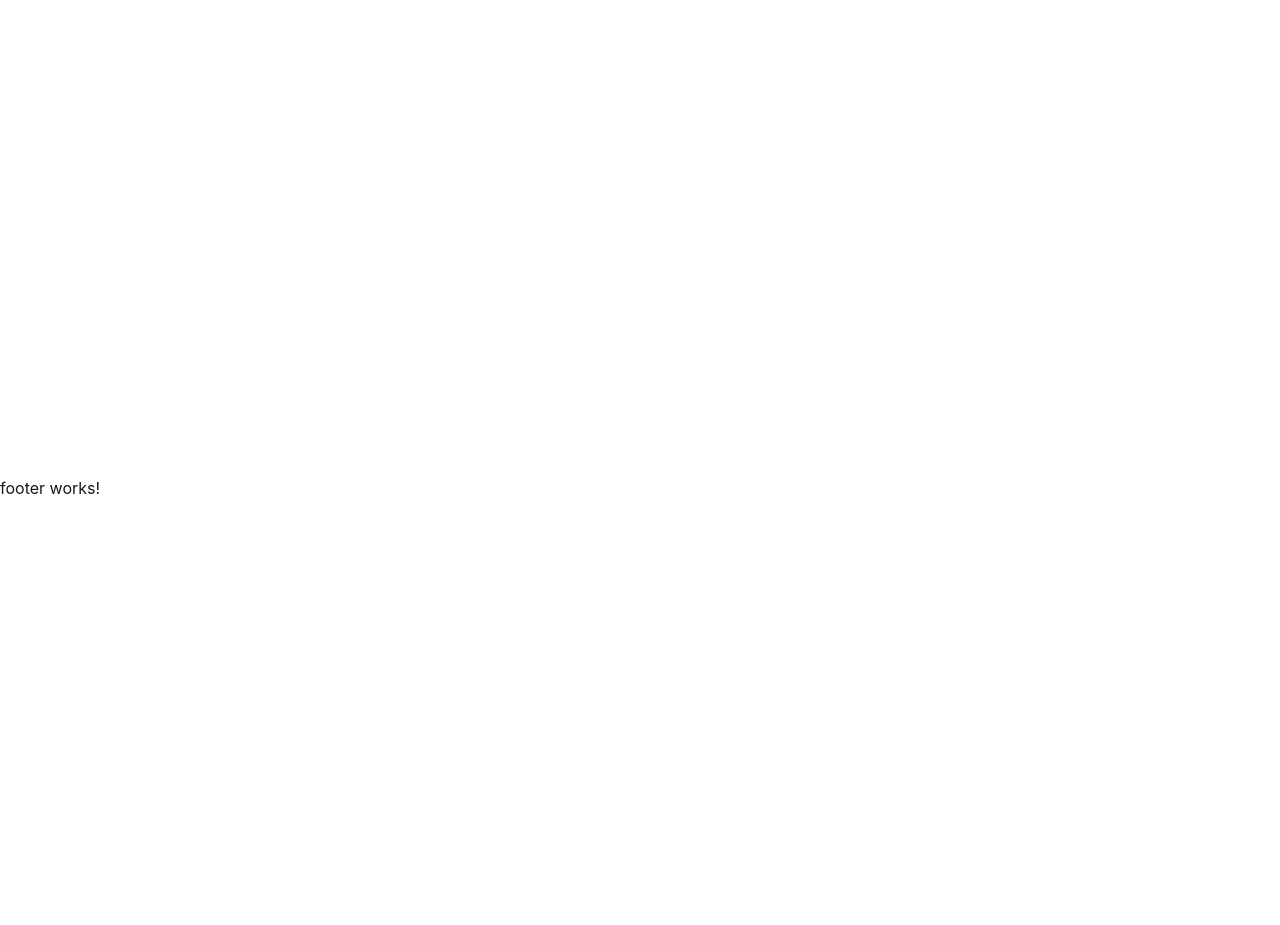
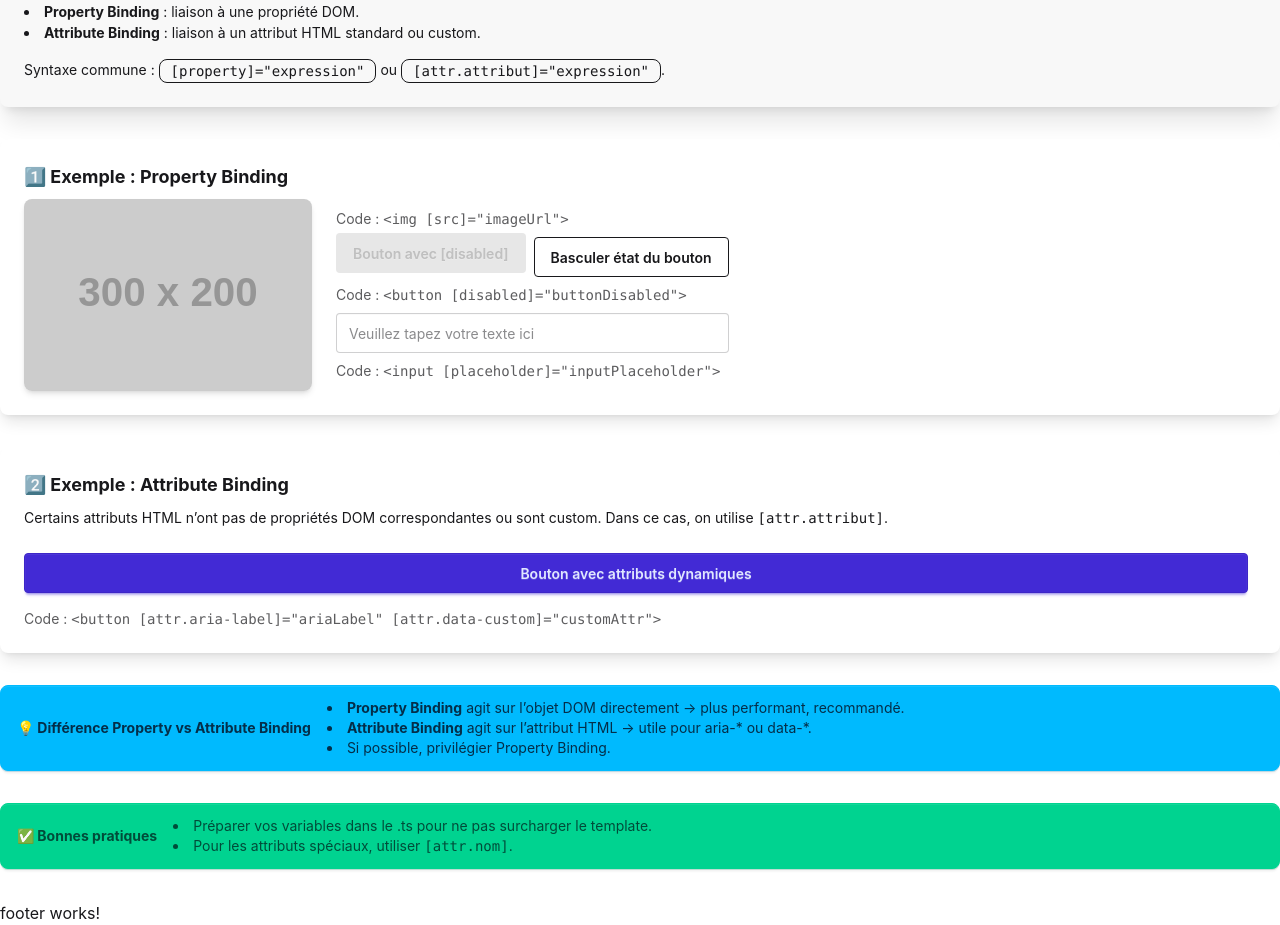
Before and after one commit to arthurb1348/TP-Projet-Angular, an Angular app: page /attributes-binding-lesson in a window 1280 px wide. Before the commit this address led to /. Shown: the part 300-1225 px from the top of the page. Before the commit the page ends 800 px from the top, so only its background shows below. Built offline with nearby package versions, Linux system fonts and the light colour scheme.

Commit message:
feat: add attributes binding lesson + route

```diff
--- a/src/app/app.routes.ts
+++ b/src/app/app.routes.ts
@@ -24,5 +24,9 @@ export const routes: Routes = [
     {
         path: 'correction-text-interpolation',
         loadComponent: () => import('./pages/corrections/text-interpolation-exercice/text-interpolation-exercice').then((m) => m.TextInterpolationExercice),
+    },
+    {
+        path: 'attributes-binding-lesson',
+        loadComponent: () => import('./pages/lessons/attributes-binding-lesson/attributes-binding-lesson').then((m) => m.AttributesBindingLesson),
     }
 ];
--- a/src/app/components/layouts/header/header.html
+++ b/src/app/components/layouts/header/header.html
@@ -4,6 +4,7 @@
             <li><a routerLink="/home">Lien Vers Home</a></li>
             <li><a routerLink="/about">Lien Vers About</a></li>
             <li><a routerLink="/text-interpolation-lesson">Lien Vers le cours sur l'Interpolation de Texte</a></li>
+            <li><a routerLink="/attributes-binding-lesson">Lien Vers le cours sur le Binding d'Attributs</a></li>
             <li><a routerLink="/exercice-text-interpolation">Lien Vers l'exercice sur l'Interpolation de Texte</a></li>
             <li><a routerLink="/correction-text-interpolation">Lien Vers la correction sur l'Interpolation de Texte</a></li>
         </ul>
--- /dev/null
+++ b/src/app/pages/lessons/attributes-binding-lesson/attributes-binding-lesson.html
@@ -0,0 +1,95 @@
+<div class="container mx-auto my-8 space-y-8">
+  <!-- 🟦 Introduction -->
+  <div class="card bg-base-200 shadow-xl">
+    <div class="card-body">
+      <h2 class="card-title text-primary text-2xl">🔗 Property Binding & Attribute Binding</h2>
+      <p>
+        Angular permet de lier des données du composant à des éléments HTML.
+        Deux grandes familles :
+      </p>
+      <ul class="list-disc list-inside">
+        <li><strong>Property Binding</strong> : liaison à une propriété DOM.</li>
+        <li><strong>Attribute Binding</strong> : liaison à un attribut HTML standard ou custom.</li>
+      </ul>
+      <p class="mt-2">Syntaxe commune : <code class="badge badge-outline">[property]="expression"</code> ou <code class="badge badge-outline">[attr.attribut]="expression"</code>.</p>
+    </div>
+  </div>
+
+  <!-- 🟩 Property Binding -->
+  <div class="card bg-base-100 shadow-lg">
+    <div class="card-body">
+      <h3 class="text-lg font-bold">1️⃣ Exemple : Property Binding</h3>
+
+      <div class="flex flex-col lg:flex-row items-center gap-6">
+        <!-- Image avec [src] -->
+        <img [src]="imageUrl" alt="Image property binding" class="rounded-lg shadow-md w-72" />
+        <div>
+          <p class="text-sm opacity-70">
+            Code : <code>&lt;img [src]="imageUrl"&gt;</code>
+          </p>
+
+          <!-- Bouton disabled -->
+          <button class="btn btn-secondary mr-2" [disabled]="buttonDisabled">
+            Bouton avec [disabled]
+          </button>
+          <button class="btn btn-outline mt-2" (click)="toggleButton()">
+            Basculer état du bouton
+          </button>
+
+          <p class="text-sm opacity-70 mt-2">
+            Code : <code>&lt;button [disabled]="buttonDisabled"&gt;</code>
+          </p>
+
+          <!-- Input avec [placeholder] -->
+          <input class="input input-bordered mt-2 w-full" [placeholder]="inputPlaceholder" />
+          <p class="text-sm opacity-70 mt-2">
+            Code : <code>&lt;input [placeholder]="inputPlaceholder"&gt;</code>
+          </p>
+        </div>
+      </div>
+    </div>
+  </div>
+
+  <!-- 🟧 Attribute Binding -->
+  <div class="card bg-base-100 shadow-lg">
+    <div class="card-body">
+      <h3 class="text-lg font-bold">2️⃣ Exemple : Attribute Binding</h3>
+
+      <p class="mb-4">
+        Certains attributs HTML n’ont pas de propriétés DOM correspondantes ou sont custom.
+        Dans ce cas, on utilise <code>[attr.attribut]</code>.
+      </p>
+
+      <button
+        class="btn btn-primary mr-2"
+        [attr.aria-label]="ariaLabel"
+        [attr.data-custom]="customAttr">
+        Bouton avec attributs dynamiques
+      </button>
+
+      <p class="text-sm opacity-70 mt-2">
+        Code : <code>&lt;button [attr.aria-label]="ariaLabel" [attr.data-custom]="customAttr"&gt;</code>
+      </p>
+    </div>
+  </div>
+
+  <!-- 🟨 Différences expliquées -->
+  <div class="alert alert-info">
+    <h4 class="font-bold">💡 Différence Property vs Attribute Binding</h4>
+    <ul class="list-disc list-inside">
+      <li><strong>Property Binding</strong> agit sur l’objet DOM directement → plus performant, recommandé.</li>
+      <li><strong>Attribute Binding</strong> agit sur l’attribut HTML → utile pour aria-* ou data-*.</li>
+      <li>Si possible, privilégier Property Binding.</li>
+    </ul>
+  </div>
+
+  <!-- 🟩 Bonnes pratiques -->
+  <div class="alert alert-success">
+    <h4 class="font-bold">✅ Bonnes pratiques</h4>
+    <ul class="list-disc list-inside">
+      <li>Préparer vos variables dans le .ts pour ne pas surcharger le template.</li>
+      <!-- <li>Utiliser <code>[disabled]</code> plutôt que <code>disabled="{{variable}}"</code>.</li> -->
+      <li>Pour les attributs spéciaux, utiliser <code>[attr.nom]</code>.</li>
+    </ul>
+  </div>
+</div>
--- /dev/null
+++ b/src/app/pages/lessons/attributes-binding-lesson/attributes-binding-lesson.ts
@@ -0,0 +1,25 @@
+import { Component } from '@angular/core';
+
+@Component({
+  imports: [],
+  selector: 'app-attributes-binding-lesson',
+  styleUrl: './attributes-binding-lesson.css',
+  templateUrl: './attributes-binding-lesson.html',
+})
+export class AttributesBindingLesson {
+
+// lienDynamique :string='https://www.google.com'
+    // 🟦 Variables pour Property Binding
+    imageUrl:string = 'https://placehold.co/300x200?text=Image+Property';
+    buttonDisabled:boolean = true;
+    inputPlaceholder:string = 'Veuillez tapez votre texte ici';
+
+    // 🟧 Variables pour Attribute Binding
+    ariaLabel:string = 'Bouton important';
+    customAttr:string = 'dynamique';
+
+    // 🟨 Méthodes
+    toggleButton():void {
+      this.buttonDisabled = !this.buttonDisabled;
+    }
+}
```
Also changed, not shown: src/app/pages/lessons/attributes-binding-lesson/attributes-binding-lesson.css (added), 1 other file (tests, documents, lock files or other folders).
